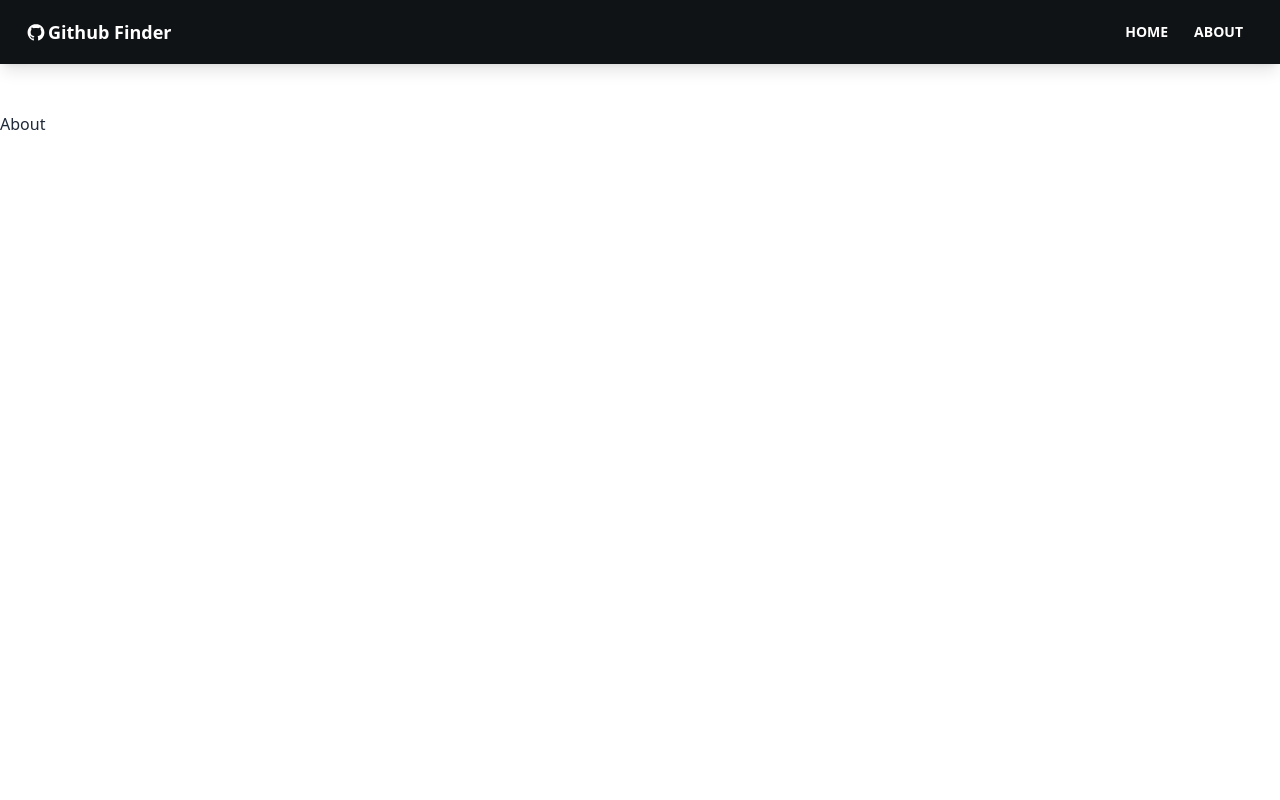
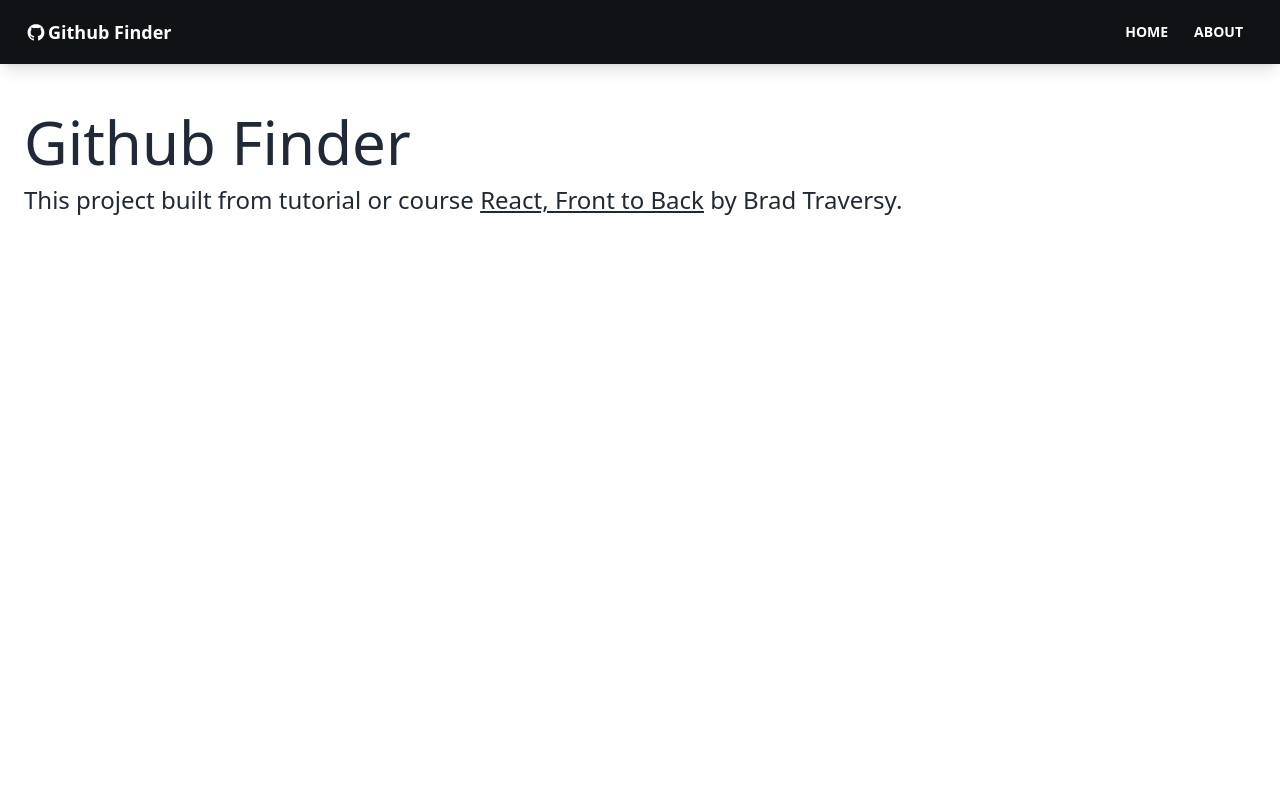
Before and after one commit to nnivxix/github-finder, a React (Vite) app: page /about in a window 1280 px wide. Shown: the top 800 px of the page. Built offline with nearby package versions, Linux system fonts and the light colour scheme.

Commit message:
fix: customize page

```diff
--- a/src/App.tsx
+++ b/src/App.tsx
@@ -9,7 +9,7 @@ function App() {
   return (
     <Router>
       <Navbar />
-      <main className="h-screen">
+      <main className="px-6 h-screen">
         <Routes>
           <Route path="/" element={<Home />} />
           <Route path="/about" element={<About />} />
--- a/src/pages/About.tsx
+++ b/src/pages/About.tsx
@@ -1,5 +1,16 @@
 function About() {
-  return <div>About</div>;
+  return (
+    <div>
+      <h1 className="text-6xl">Github Finder</h1>
+      <p className="text-2xl py-3">
+        This project built from tutorial or course{" "}
+        <a className="underline" href="/">
+          React, Front to Back
+        </a>{" "}
+        by Brad Traversy.
+      </p>
+    </div>
+  );
 }
 
 export default About;
--- a/src/pages/Home.tsx
+++ b/src/pages/Home.tsx
@@ -1,5 +1,9 @@
 function Home() {
-  return <div>Home</div>;
+  return (
+    <div>
+      <h1 className="text-6xl">Welcome</h1>
+    </div>
+  );
 }
 
 export default Home;
--- a/src/pages/NotFound.tsx
+++ b/src/pages/NotFound.tsx
@@ -1,5 +1,17 @@
+import { Link } from "react-router-dom";
+
 function NotFound() {
-  return <div>Not Found</div>;
+  return (
+    <div className="flex flex-col justify-center items-center h-full w-full">
+      <h1 className="text-6xl text-center">Opps</h1>
+      <h2 className="text-3xl text-center py-3">
+        The page you request is not found
+      </h2>
+      <Link to="/" className="btn">
+        Back to home
+      </Link>
+    </div>
+  );
 }
 
 export default NotFound;
```
